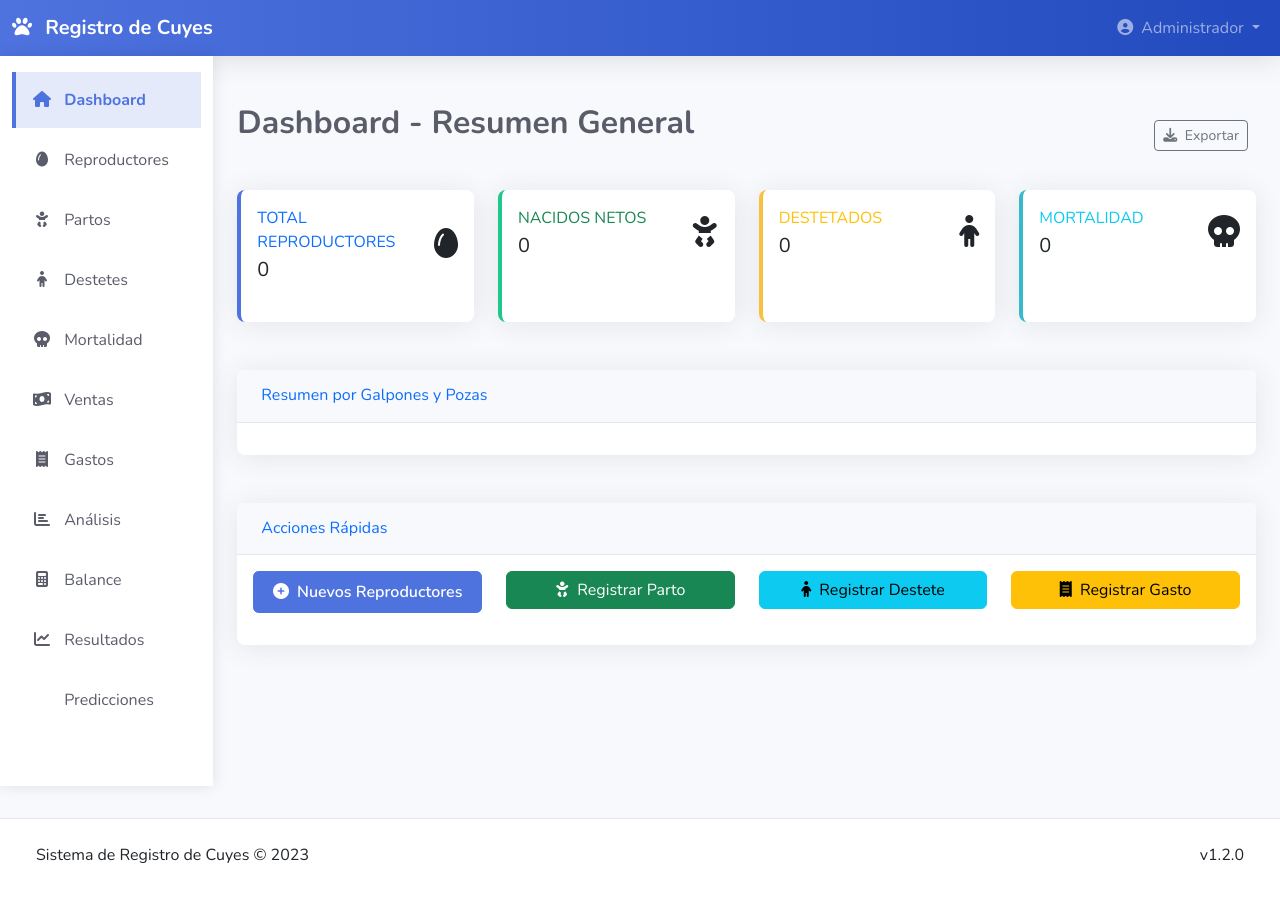
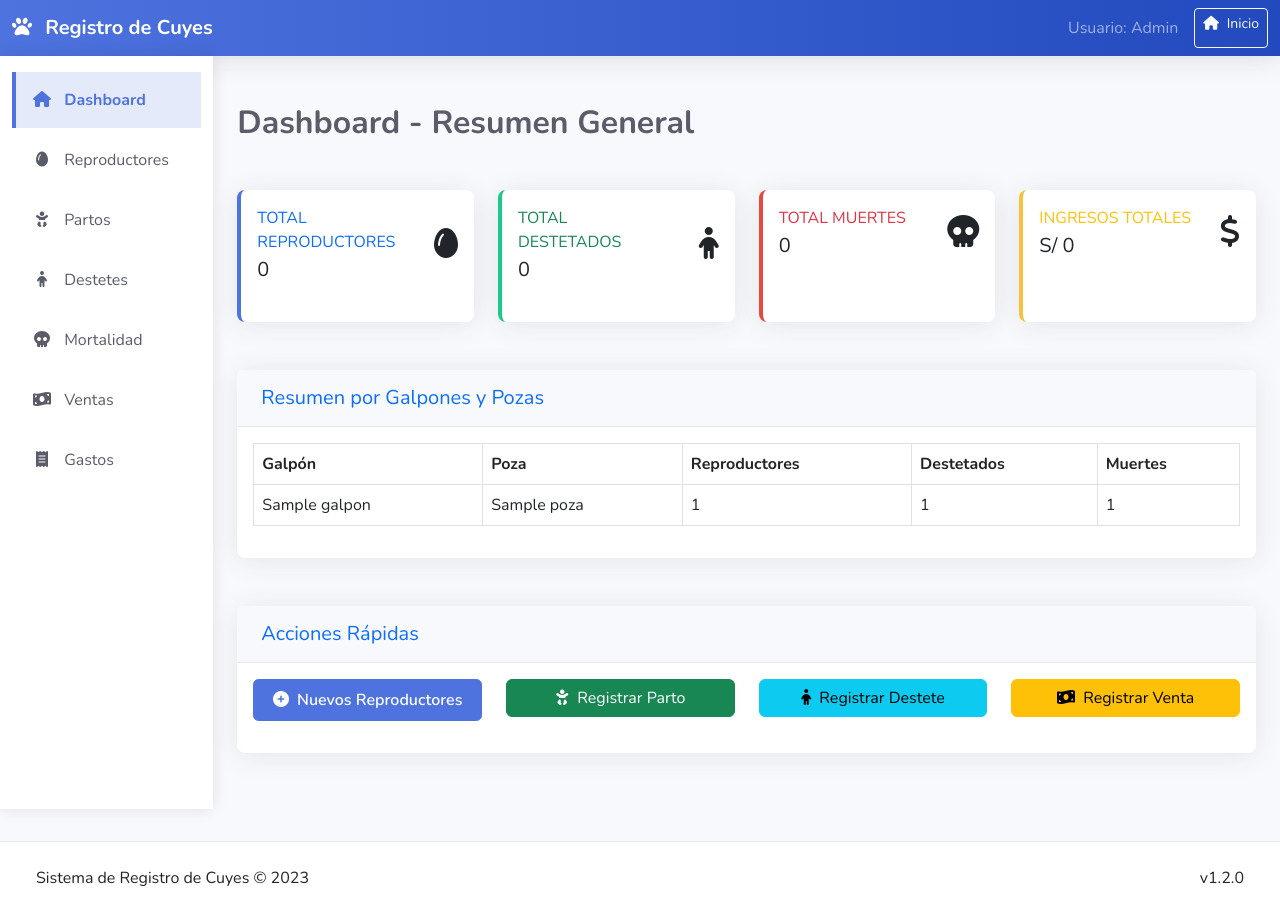
Before and after one commit to Javh9/registro-cuyes, a Flask app: page / in a window 1280 px wide. Before the commit the page ends 863 px from the top, so only its background shows below. Run offline with Flask 3, Linux system fonts and the light colour scheme; tables that the repository leaves empty hold one stand-in row (values such as "Sample post"); a database or web service that is not in the repository returns one stand-in record (values such as "Sample title"); data that the repository does not hold is empty; some libraries are stand-ins or nearby versions.

Commit message:
arreglando interfaz

```diff
--- a/templates/index.html
+++ b/templates/index.html
@@ -3,7 +3,7 @@
 <head>
     <meta charset="UTF-8">
     <meta name="viewport" content="width=device-width, initial-scale=1.0">
-    <title>Sistema de Registro de Cuyes</title>
+    <title>Dashboard - Sistema de Registro de Cuyes</title>
     <link href="https://cdn.jsdelivr.net/npm/bootstrap@5.3.0/dist/css/bootstrap.min.css" rel="stylesheet">
     <link rel="stylesheet" href="https://cdnjs.cloudflare.com/ajax/libs/font-awesome/6.4.0/css/all.min.css">
     <link href="https://fonts.googleapis.com/css2?family=Nunito:wght@400;600;700&display=swap" rel="stylesheet">
@@ -124,24 +124,12 @@
         .stat-card.success { border-left-color: var(--success); }
         .stat-card.info { border-left-color: var(--info); }
         .stat-card.warning { border-left-color: var(--warning); }
+        .stat-card.danger { border-left-color: var(--danger); }
 
         .page-title {
             color: var(--dark);
             margin-bottom: 1.5rem;
             font-weight: 700;
-        }
-
-        .table th {
-            border-top: none;
-            font-weight: 600;
-            color: var(--dark);
-            background-color: #f8f9fc;
-        }
-
-        .badge-status {
-            padding: 0.5em 0.8em;
-            border-radius: 0.35rem;
-            font-weight: 600;
         }
 
         .galpon-card {
@@ -195,28 +183,15 @@
     <!-- Navbar -->
     <nav class="navbar navbar-expand-lg navbar-dark navbar-custom">
         <div class="container-fluid">
-            <a class="navbar-brand" href="#">
+            <a class="navbar-brand" href="{{ url_for('index') }}">
                 <i class="fas fa-paw me-2"></i>
                 <span class="fw-bold">Registro de Cuyes</span>
             </a>
-            <button class="navbar-toggler" type="button" data-bs-toggle="collapse" data-bs-target="#navbarContent">
-                <span class="navbar-toggler-icon"></span>
-            </button>
-
-            <div class="collapse navbar-collapse" id="navbarContent">
-                <ul class="navbar-nav ms-auto mb-2 mb-lg-0">
-                    <li class="nav-item dropdown">
-                        <a class="nav-link dropdown-toggle" href="#" id="navbarDropdown" role="button" data-bs-toggle="dropdown">
-                            <i class="fas fa-user-circle me-1"></i> Administrador
-                        </a>
-                        <ul class="dropdown-menu dropdown-menu-end">
-                            <li><a class="dropdown-item" href="#"><i class="fas fa-user me-2"></i>Perfil</a></li>
-                            <li><a class="dropdown-item" href="#"><i class="fas fa-cog me-2"></i>Configuración</a></li>
-                            <li><hr class="dropdown-divider"></li>
-                            <li><a class="dropdown-item" href="#"><i class="fas fa-sign-out-alt me-2"></i>Cerrar Sesión</a></li>
-                        </ul>
-                    </li>
-                </ul>
+            <div class="d-flex">
+                <span class="navbar-text me-3">Usuario: Admin</span>
+                <a href="{{ url_for('index') }}" class="btn btn-outline-light btn-sm">
+                    <i class="fas fa-home me-1"></i> Inicio
+                </a>
             </div>
         </div>
     </nav>
@@ -224,62 +199,42 @@
     <div class="container-fluid">
         <div class="row">
             <!-- Sidebar -->
-            <div class="col-md-3 col-lg-2 sidebar d-md-block">
+            <div class="col-md-3 col-lg-2 sidebar d-none d-md-block">
                 <div class="position-sticky pt-3">
                     <ul class="nav flex-column">
                         <li class="nav-item">
-                            <a class="nav-link active" href="#">
+                            <a class="nav-link active" href="{{ url_for('index') }}">
                                 <i class="fas fa-home"></i> Dashboard
                             </a>
                         </li>
                         <li class="nav-item">
-                            <a class="nav-link" href="/ingresar_reproductores">
+                            <a class="nav-link" href="{{ url_for('ingresar_reproductores') }}">
                                 <i class="fas fa-egg"></i> Reproductores
                             </a>
                         </li>
                         <li class="nav-item">
-                            <a class="nav-link" href="/registrar_partos">
+                            <a class="nav-link" href="{{ url_for('registrar_partos') }}">
                                 <i class="fas fa-baby"></i> Partos
                             </a>
                         </li>
                         <li class="nav-item">
-                            <a class="nav-link" href="/registrar_destete">
+                            <a class="nav-link" href="{{ url_for('registrar_destete') }}">
                                 <i class="fas fa-child"></i> Destetes
                             </a>
                         </li>
                         <li class="nav-item">
-                            <a class="nav-link" href="/registrar_muertes_destetados">
+                            <a class="nav-link" href="{{ url_for('registrar_muertes_destetados') }}">
                                 <i class="fas fa-skull"></i> Mortalidad
                             </a>
                         </li>
                         <li class="nav-item">
-                            <a class="nav-link" href="/ventas">
+                            <a class="nav-link" href="{{ url_for('ventas') }}">
                                 <i class="fas fa-money-bill-wave"></i> Ventas
                             </a>
                         </li>
                         <li class="nav-item">
-                            <a class="nav-link" href="/registrar_gastos">
+                            <a class="nav-link" href="{{ url_for('registrar_gastos') }}">
                                 <i class="fas fa-receipt"></i> Gastos
-                            </a>
-                        </li><a href="/ventas">
-                        <li class="nav-item">
-                            <a class="nav-link" href="/analisis_datos">
-                                <i class="fas fa-chart-bar"></i> Análisis
-                            </a>
-                        </li>
-                        <li class="nav-item">
-                            <a class="nav-link" href="/balance">
-                                <i class="fas fa-calculator"></i> Balance
-                            </a>
-                        </li>
-                        <li class="nav-item">
-                            <a class="nav-link" href="/resultados">
-                                <i class="fas fa-chart-line"></i> Resultados
-                            </a>
-                        </li>
-                        <li class="nav-item">
-                            <a class="nav-link" href="/predicciones">
-                                <i class="fas fa-crystal-ball"></i> Predicciones
                             </a>
                         </li>
                     </ul>
@@ -290,13 +245,6 @@
             <main class="col-md-9 col-lg-10 ms-sm-auto px-md-4 main-content">
                 <div class="d-flex justify-content-between flex-wrap flex-md-nowrap align-items-center pt-3 pb-2 mb-3">
                     <h1 class="h2 page-title">Dashboard - Resumen General</h1>
-                    <div class="btn-toolbar mb-2 mb-md-0">
-                        <div class="btn-group me-2">
-                            <a href="/exportar_excel" class="btn btn-sm btn-outline-secondary">
-                                <i class="fas fa-download me-1"></i> Exportar
-                            </a>
-                        </div>
-                    </div>
                 </div>
 
                 <!-- Stats Cards -->
@@ -309,13 +257,7 @@
                                         <div class="text-xs font-weight-bold text-primary text-uppercase mb-1">
                                             Total Reproductores</div>
                                         <div class="h5 mb-0 font-weight-bold text-gray-800">
-                                            {% set total_reproductores = [] %}
-                                            {% for galpon in datos_galpones %}
-                                                {% for poza in datos_galpones[galpon] %}
-                                                    {% set _ = total_reproductores.append(datos_galpones[galpon][poza]['reproductores']) %}
-                                                {% endfor %}
-                                            {% endfor %}
-                                            {{ total_reproductores|sum }}
+                                            {{ total_reproductores }}
                                         </div>
                                     </div>
                                     <div class="col-auto">
@@ -332,17 +274,32 @@
                                 <div class="row align-items-center">
                                     <div class="col mr-2">
                                         <div class="text-xs font-weight-bold text-success text-uppercase mb-1">
-                                            Nacidos Netos</div>
+                                            Total Destetados</div>
                                         <div class="h5 mb-0 font-weight-bold text-gray-800">
-                                            {% set total_nacidos = [] %}
-                                            {% for galpon in total_nacidos_por_galpon %}
-                                                {% set _ = total_nacidos.append(total_nacidos_por_galpon[galpon]) %}
-                                            {% endfor %}
-                                            {{ total_nacidos|sum }}
+                                            {{ total_destetados }}
                                         </div>
                                     </div>
                                     <div class="col-auto">
-                                        <i class="fas fa-baby fa-2x text-gray-300"></i>
+                                        <i class="fas fa-child fa-2x text-gray-300"></i>
+                                    </div>
+                                </div>
+                            </div>
+                        </div>
+                    </div>
+
+                    <div class="col-xl-3 col-md-6 mb-4">
+                        <div class="card stat-card danger h-100">
+                            <div class="card-body">
+                                <div class="row align-items-center">
+                                    <div class="col mr-2">
+                                        <div class="text-xs font-weight-bold text-danger text-uppercase mb-1">
+                                            Total Muertes</div>
+                                        <div class="h5 mb-0 font-weight-bold text-gray-800">
+                                            {{ total_muertes }}
+                                        </div>
+                                    </div>
+                                    <div class="col-auto">
+                                        <i class="fas fa-skull fa-2x text-gray-300"></i>
                                     </div>
                                 </div>
                             </div>
@@ -355,42 +312,13 @@
                                 <div class="row align-items-center">
                                     <div class="col mr-2">
                                         <div class="text-xs font-weight-bold text-warning text-uppercase mb-1">
-                                            Destetados</div>
+                                            Ingresos Totales</div>
                                         <div class="h5 mb-0 font-weight-bold text-gray-800">
-                                            {% set total_destetados = [] %}
-                                            {% for galpon in datos_galpones %}
-                                                {% for poza in datos_galpones[galpon] %}
-                                                    {% set _ = total_destetados.append(datos_galpones[galpon][poza]['destetados']) %}
-                                                {% endfor %}
-                                            {% endfor %}
-                                            {{ total_destetados|sum }}
+                                            S/ {{ ingresos_totales }}
                                         </div>
                                     </div>
                                     <div class="col-auto">
-                                        <i class="fas fa-child fa-2x text-gray-300"></i>
-                                    </div>
-                                </div>
-                            </div>
-                        </div>
-                    </div>
-
-                    <div class="col-xl-3 col-md-6 mb-4">
-                        <div class="card stat-card info h-100">
-                            <div class="card-body">
-                                <div class="row align-items-center">
-                                    <div class="col mr-2">
-                                        <div class="text-xs font-weight-bold text-info text-uppercase mb-1">
-                                            Mortalidad</div>
-                                        <div class="h5 mb-0 font-weight-bold text-gray-800">
-                                            {% set total_muertos = [] %}
-                                            {% for galpon in total_muertos_por_galpon %}
-                                                {% set _ = total_muertos.append(total_muertos_por_galpon[galpon]) %}
-                                            {% endfor %}
-                                            {{ total_muertos|sum }}
-                                        </div>
-                                    </div>
-                                    <div class="col-auto">
-                                        <i class="fas fa-skull fa-2x text-gray-300"></i>
+                                        <i class="fas fa-dollar-sign fa-2x text-gray-300"></i>
                                     </div>
                                 </div>
                             </div>
@@ -402,40 +330,33 @@
                 <div class="row">
                     <div class="col-12">
                         <div class="card">
-                            <div class="card-header py-3 d-flex justify-content-between align-items-center">
-                                <h6 class="m-0 font-weight-bold text-primary">Resumen por Galpones y Pozas</h6>
+                            <div class="card-header">
+                                <h5 class="m-0 font-weight-bold text-primary">Resumen por Galpones y Pozas</h5>
                             </div>
                             <div class="card-body">
-                                <div class="row">
-                                    {% for galpon in datos_galpones %}
-                                    <div class="col-md-6 col-lg-4 mb-4">
-                                        <div class="card galpon-card h-100">
-                                            <div class="card-header bg-primary text-white">
-                                                <h6 class="m-0">Galpón {{ galpon }}</h6>
-                                            </div>
-                                            <div class="card-body">
-                                                <div class="d-flex justify-content-between mb-3">
-                                                    <span class="fw-bold">Reproductores:</span>
-                                                    <span class="badge bg-primary">{{ total_reproductores_por_galpon[galpon] }}</span>
-                                                </div>
-
-                                                {% for poza in datos_galpones[galpon] %}
-                                                <div class="poza-item mb-2">
-                                                    <div class="d-flex justify-content-between">
-                                                        <span class="fw-medium">Poza {{ poza }}:</span>
-                                                    </div>
-                                                    <div class="ms-3">
-                                                        <small class="text-muted">Reproductores: {{ datos_galpones[galpon][poza]['reproductores'] }}</small><br>
-                                                        <small class="text-muted">Nacidos: {{ datos_galpones[galpon][poza]['nacidos'] }}</small><br>
-                                                        <small class="text-muted">Destetados: {{ datos_galpones[galpon][poza]['destetados'] }}</small><br>
-                                                        <small class="text-danger">Muertos: {{ datos_galpones[galpon][poza]['muertos'] }}</small>
-                                                    </div>
-                                                </div>
-                                                {% endfor %}
-                                            </div>
-                                        </div>
-                                    </div>
-                                    {% endfor %}
+                                <div class="table-responsive">
+                                    <table class="table table-bordered">
+                                        <thead>
+                                            <tr>
+                                                <th>Galpón</th>
+                                                <th>Poza</th>
+                                                <th>Reproductores</th>
+                                                <th>Destetados</th>
+                                                <th>Muertes</th>
+                                            </tr>
+                                        </thead>
+                                        <tbody>
+                                            {% for r in reproductores_por_poza %}
+                                            <tr>
+                                                <td>{{ r.galpon if r.galpon else 'N/A' }}</td>
+                                                <td>{{ r.poza if r.poza else 'N/A' }}</td>
+                                                <td>{{ r.total_reproductores if r.total_reproductores else 0 }}</td>
+                                                <td>{{ r.total_destetados if r.total_destetados else 0 }}</td>
+                                                <td>{{ r.total_muertes if r.total_muertes else 0 }}</td>
+                                            </tr>
+                                            {% endfor %}
+                                        </tbody>
+                                    </table>
                                 </div>
                             </div>
                         </div>
@@ -446,29 +367,29 @@
                 <div class="row mt-4">
                     <div class="col-12">
                         <div class="card">
-                            <div class="card-header py-3">
-                                <h6 class="m-0 font-weight-bold text-primary">Acciones Rápidas</h6>
+                            <div class="card-header">
+                                <h5 class="m-0 font-weight-bold text-primary">Acciones Rápidas</h5>
                             </div>
                             <div class="card-body">
                                 <div class="row">
                                     <div class="col-md-3 col-6 mb-3">
-                                        <a href="/ingresar_reproductores" class="btn btn-primary w-100">
+                                        <a href="{{ url_for('ingresar_reproductores') }}" class="btn btn-primary w-100">
                                             <i class="fas fa-plus-circle me-1"></i> Nuevos Reproductores
                                         </a>
                                     </div>
                                     <div class="col-md-3 col-6 mb-3">
-                                        <a href="/registrar_partos" class="btn btn-success w-100">
+                                        <a href="{{ url_for('registrar_partos') }}" class="btn btn-success w-100">
                                             <i class="fas fa-baby me-1"></i> Registrar Parto
                                         </a>
                                     </div>
                                     <div class="col-md-3 col-6 mb-3">
-                                        <a href="/registrar_destete" class="btn btn-info w-100">
+                                        <a href="{{ url_for('registrar_destete') }}" class="btn btn-info w-100">
                                             <i class="fas fa-child me-1"></i> Registrar Destete
                                         </a>
                                     </div>
                                     <div class="col-md-3 col-6 mb-3">
-                                        <a href="/registrar_gastos" class="btn btn-warning w-100">
-                                            <i class="fas fa-receipt me-1"></i> Registrar Gasto
+                                        <a href="{{ url_for('ventas') }}" class="btn btn-warning w-100">
+                                            <i class="fas fa-money-bill-wave me-1"></i> Registrar Venta
                                         </a>
                                     </div>
                                 </div>
@@ -494,12 +415,6 @@
         document.addEventListener('DOMContentLoaded', function() {
             console.log('Sistema de registro de cuyes cargado');
 
-            // Activar tooltips de Bootstrap
-            var tooltipTriggerList = [].slice.call(document.querySelectorAll('[data-bs-toggle="tooltip"]'))
-            var tooltipList = tooltipTriggerList.map(function (tooltipTriggerEl) {
-                return new bootstrap.Tooltip(tooltipTriggerEl)
-            });
-
             // Animación para las tarjetas de estadísticas
             const statCards = document.querySelectorAll('.stat-card');
             statCards.forEach(card => {
```
